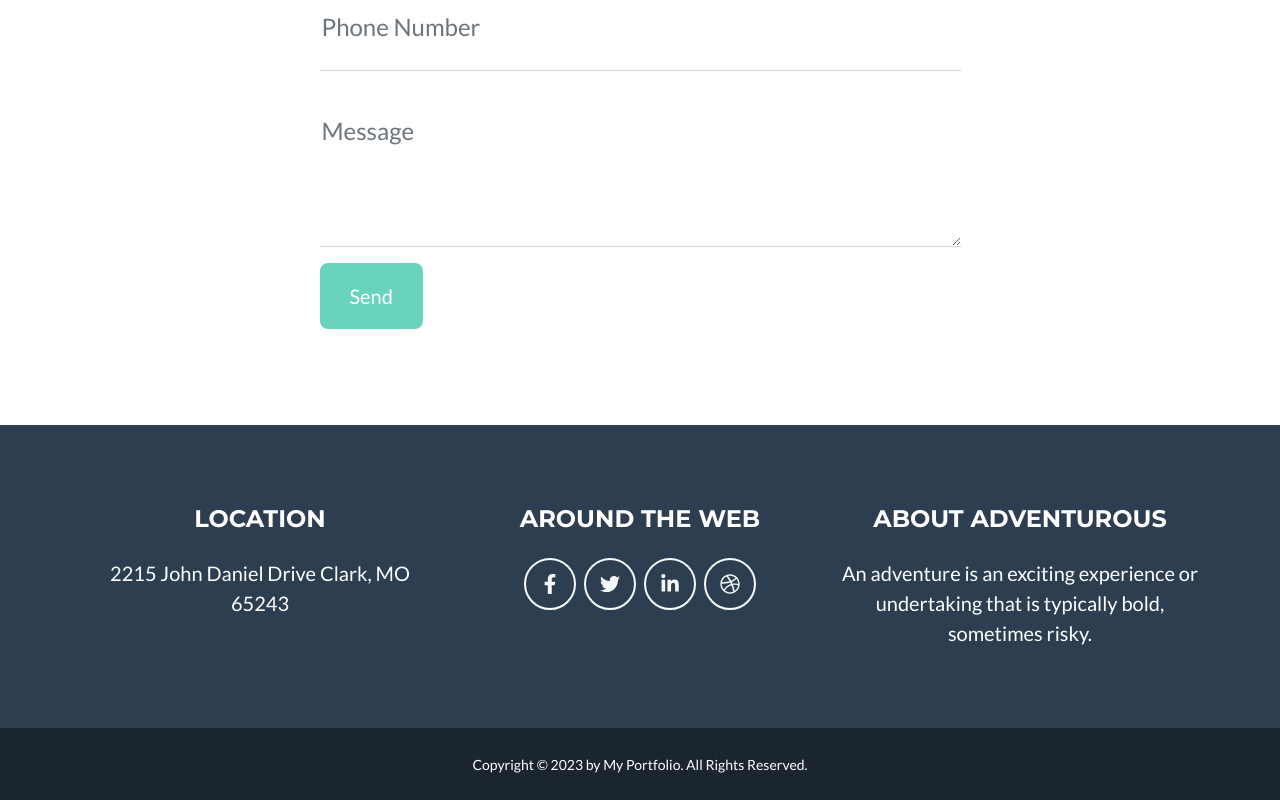
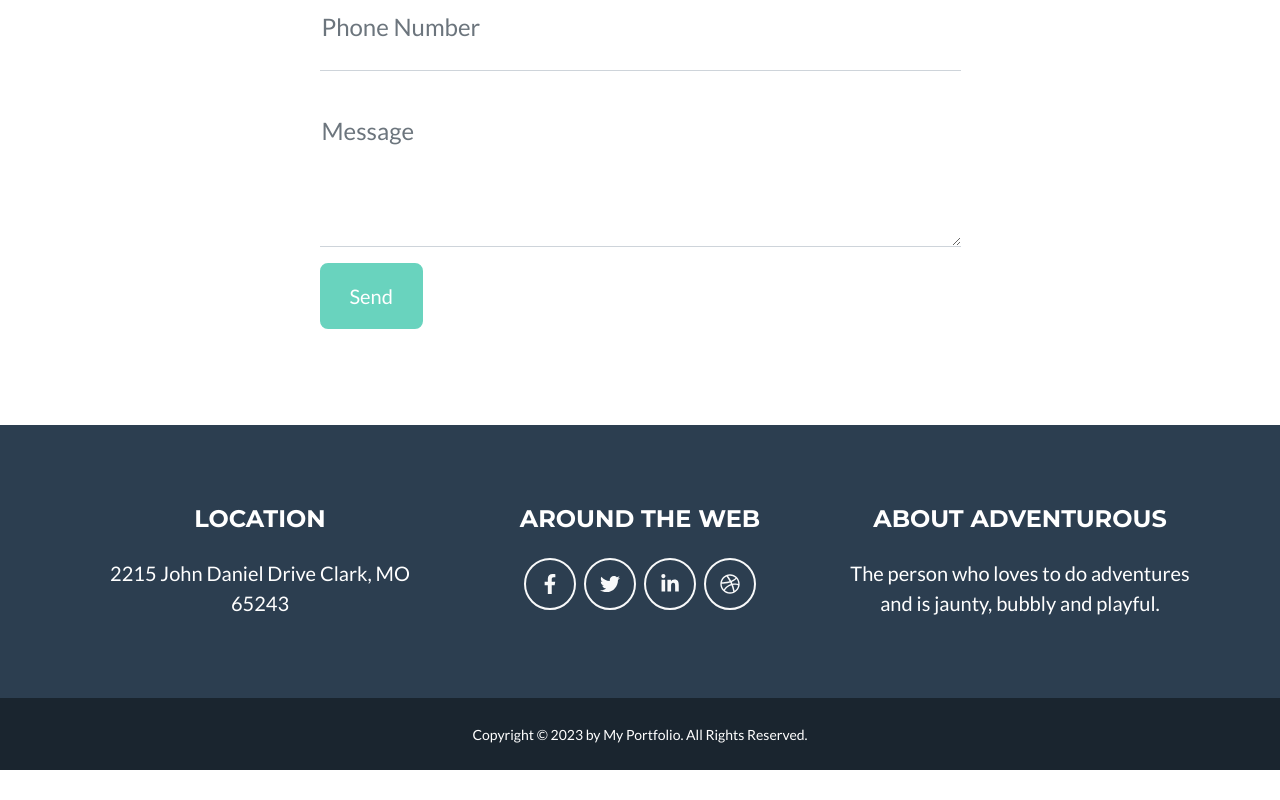
Before and after one commit to himanshuverma544/Portfolio-React, a React (Create React App) app: page / in a window 1280 px wide. Shown: the part 2735-3535 px from the top of the page. After the commit the page ends 3505 px from the top, so only its background shows below. Built offline with nearby package versions, Linux system fonts and the light colour scheme.

Commit message:
mod: changed the footer about text content

```diff
--- a/src/TextContent.js
+++ b/src/TextContent.js
@@ -24,7 +24,7 @@ const textContent = {
 
   /* Footer */
 
-  footRightConAbout : "An adventure is an exciting experience or undertaking that is typically bold, sometimes risky."
+  footRightConAbout : "The person who loves to do adventures and is jaunty, bubbly and playful."
 
 };
 
```
